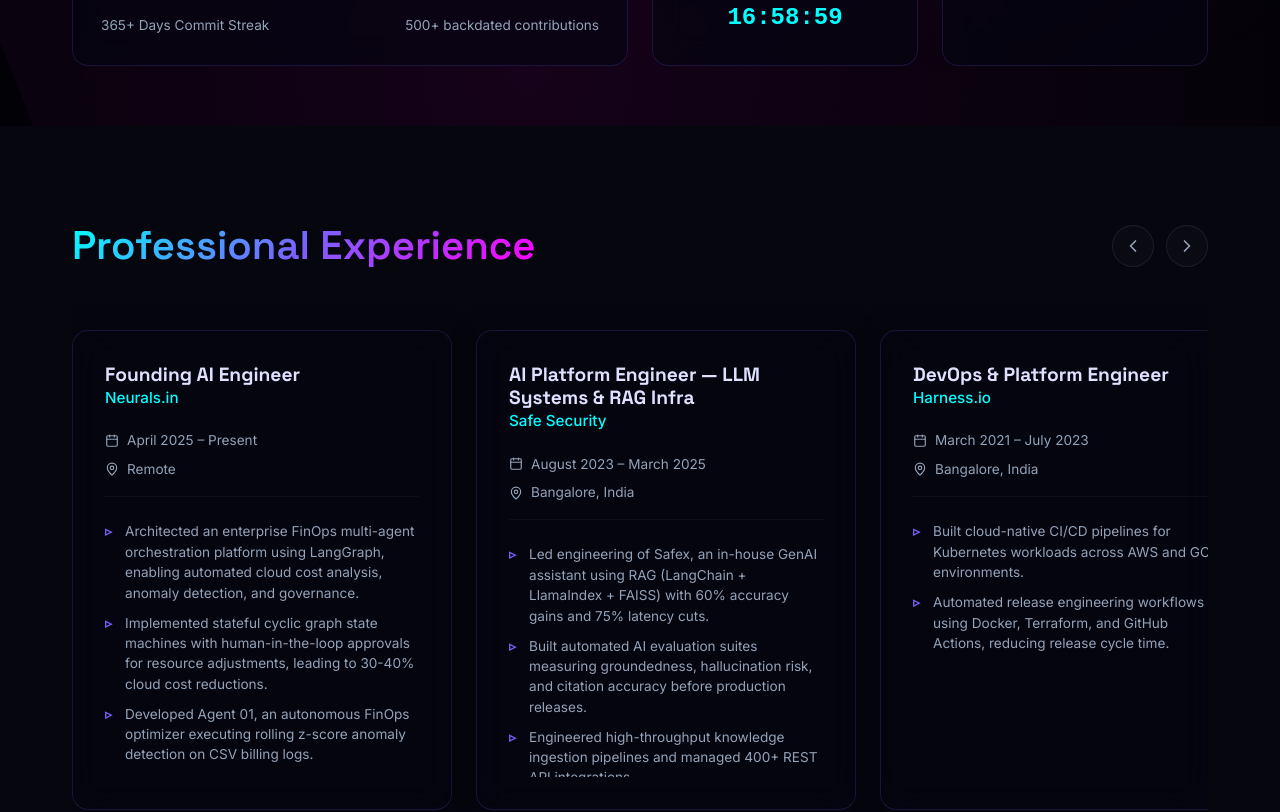
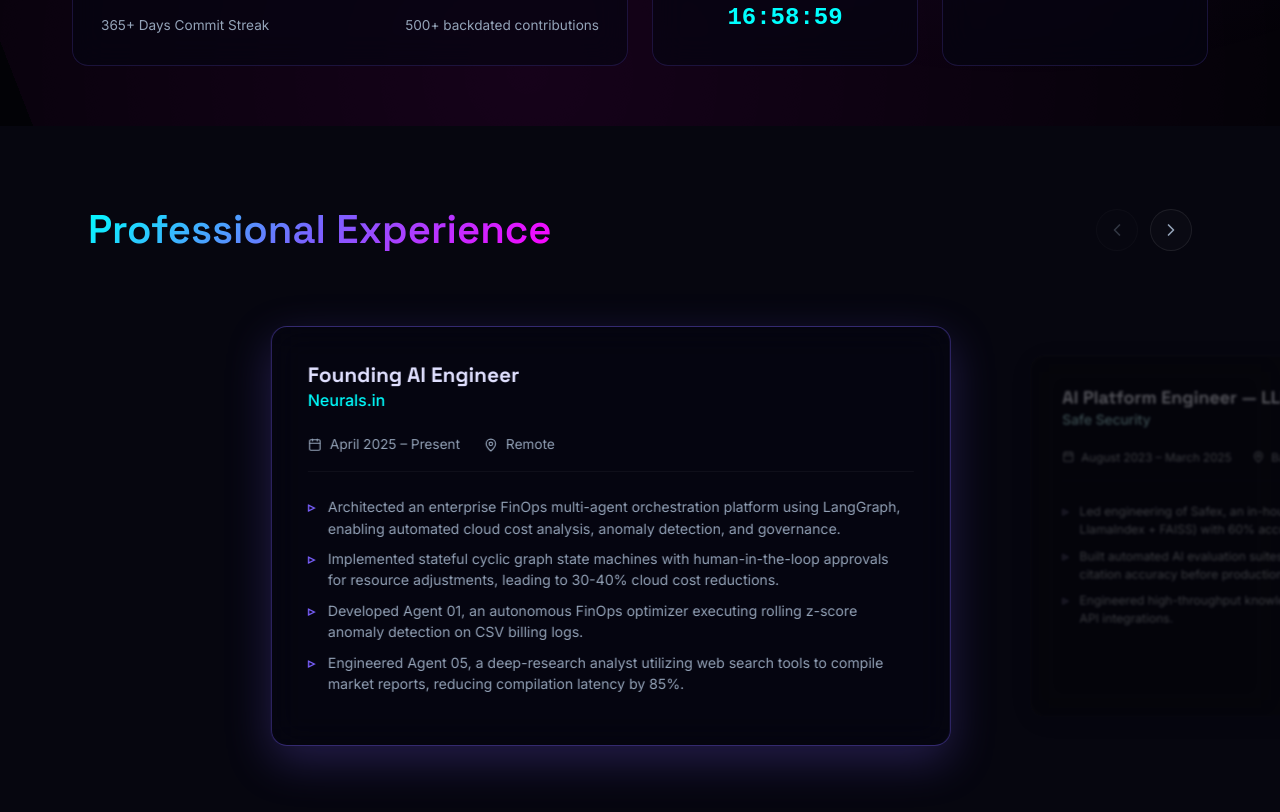
Before and after one commit to jaiswalbuilds/jaiswalbuilds.github.io, a React (Vite) app: page / in a window 1280 px wide. Shown: the part 920-1732 px from the top of the page. Built offline with nearby package versions, Linux system fonts and the light colour scheme.

Commit message:
design: implement 3D Cover Flow experience slider centering the active card at 65% width and scaling/blurring side cards; hide internal card scrollbars

```diff
--- a/src/components/Experience.css
+++ b/src/components/Experience.css
@@ -1,15 +1,32 @@
+:root {
+  --card-width: 65%;
+  --card-width-half: 32.5%;
+  --card-gap: 2rem;
+}
+
+@media (max-width: 768px) {
+  :root {
+    --card-width: 85%;
+    --card-width-half: 42.5%;
+    --card-gap: 1rem;
+  }
+}
+
 .experience-section {
   background-color: var(--bg-secondary);
   overflow: hidden;
+  position: relative;
+  padding: 5rem 0;
 }
 
 .section-header-row {
   display: flex;
   justify-content: space-between;
   align-items: center;
-  margin-bottom: 2.5rem;
+  margin-bottom: 3rem;
   flex-wrap: wrap;
   gap: 1rem;
+  padding: 0 1rem;
 }
 
 .slider-controls {
@@ -42,64 +59,86 @@
 .experience-slider-wrapper {
   position: relative;
   width: 100%;
+  overflow: visible; /* Allows scaling cards to pop out beyond container boundaries */
 }
 
 .experience-track {
   display: flex;
-  gap: 1.5rem;
-  overflow-x: auto;
-  scroll-snap-type: x mandatory;
-  scroll-behavior: smooth;
-  padding: 1.25rem 0.25rem;
-  scrollbar-width: none; /* Hide Firefox scrollbar */
-}
-
-.experience-track::-webkit-scrollbar {
-  display: none; /* Hide Chrome/Safari scrollbar */
+  gap: var(--card-gap);
+  transition: transform 0.6s cubic-bezier(0.16, 1, 0.3, 1);
+  width: 100%;
+  padding: 1.5rem 0;
 }
 
 .experience-card {
-  flex: 0 0 380px;
-  scroll-snap-align: start;
+  flex: 0 0 var(--card-width);
+  max-width: 680px;
   background: var(--glass-bg);
   border: 1px solid var(--glass-border);
-  border-radius: 20px;
-  padding: 2rem;
+  border-radius: 24px;
+  padding: 2.25rem;
   display: flex;
   flex-direction: column;
-  min-height: 440px;
-  max-height: 480px;
-  box-shadow: 0 4px 30px rgba(0, 0, 0, 0.25);
-  transition: border-color 0.4s ease, box-shadow 0.4s ease;
+  min-height: 420px;
+  max-height: 460px;
+  box-shadow: 0 4px 30px rgba(0, 0, 0, 0.2);
+  transition: transform 0.6s cubic-bezier(0.16, 1, 0.3, 1),
+              opacity 0.6s cubic-bezier(0.16, 1, 0.3, 1),
+              filter 0.6s cubic-bezier(0.16, 1, 0.3, 1),
+              border-color 0.6s cubic-bezier(0.16, 1, 0.3, 1),
+              box-shadow 0.6s cubic-bezier(0.16, 1, 0.3, 1);
+}
+
+/* Inactive Cards: Smaller, greyed out, slightly visible */
+.experience-card.inactive {
+  transform: scale(0.86);
+  opacity: 0.35;
+  filter: grayscale(80%) blur(1px);
+  cursor: pointer;
+  pointer-events: auto; /* Clickable to center the card */
+}
+
+.experience-card.inactive:hover {
+  opacity: 0.55;
+  filter: grayscale(40%);
+}
+
+/* Active Center Card: Pops out */
+.experience-card.active {
+  transform: scale(1);
+  opacity: 1;
+  filter: none;
+  border-color: rgba(123, 97, 255, 0.4);
+  box-shadow: 0 15px 45px rgba(123, 97, 255, 0.25);
+  pointer-events: auto;
 }
 
 @media (max-width: 480px) {
   .experience-card {
-    flex: 0 0 290px;
     padding: 1.5rem;
-    min-height: 420px;
+    min-height: 400px;
   }
 }
 
 .exp-card-header {
   display: flex;
   align-items: center;
-  gap: 1rem;
+  gap: 1.25rem;
   margin-bottom: 1.25rem;
 }
 
 .exp-card-logo {
-  width: 2.5rem;
-  height: 2.5rem;
+  width: 2.75rem;
+  height: 2.75rem;
   object-fit: contain;
   background-color: white;
-  border-radius: 6px;
-  padding: 3px;
+  border-radius: 8px;
+  padding: 4px;
   flex-shrink: 0;
 }
 
 .exp-card-role {
-  font-size: 1.2rem;
+  font-size: 1.3rem;
   font-weight: 700;
   color: var(--text-primary);
   margin: 0;
@@ -107,20 +146,21 @@
 }
 
 .exp-card-company {
-  font-size: 0.95rem;
+  font-size: 1rem;
   color: var(--text-accent);
   font-weight: 500;
 }
 
 .exp-card-meta {
   display: flex;
-  flex-direction: column;
-  gap: 0.4rem;
+  flex-direction: row;
+  gap: 1.5rem;
   margin-bottom: 1.5rem;
   color: var(--text-secondary);
   font-size: 0.85rem;
   border-bottom: 1px solid rgba(255, 255, 255, 0.04);
   padding-bottom: 1rem;
+  flex-wrap: wrap;
 }
 
 .meta-item {
@@ -131,11 +171,17 @@
 
 .exp-card-bullets {
   list-style: none;
-  font-size: 0.85rem;
+  font-size: 0.88rem;
   color: var(--text-secondary);
   overflow-y: auto;
   flex-grow: 1;
   padding-right: 4px;
+  /* Remove visual scrollbar representation entirely while keeping scrolling active */
+  scrollbar-width: none;
+}
+
+.exp-card-bullets::-webkit-scrollbar {
+  display: none;
 }
 
 .exp-card-bullets li {
--- a/src/components/Experience.jsx
+++ b/src/components/Experience.jsx
@@ -1,4 +1,4 @@
-import React, { useRef } from 'react';
+import React, { useState } from 'react';
 import { Calendar, MapPin, ChevronLeft, ChevronRight } from 'lucide-react';
 import { motion } from 'framer-motion';
 import './Experience.css';
@@ -65,18 +65,14 @@
 ];
 
 const Experience = () => {
-  const scrollRef = useRef(null);
+  const [activeIndex, setActiveIndex] = useState(0);
 
-  const scroll = (direction) => {
-    if (scrollRef.current) {
-      const { scrollLeft } = scrollRef.current;
-      // Scroll by card width (380px) + gap (24px)
-      const offset = direction === 'left' ? -404 : 404;
-      scrollRef.current.scrollTo({
-        left: scrollLeft + offset,
-        behavior: 'smooth'
-      });
-    }
+  const slideLeft = () => {
+    setActiveIndex((prev) => Math.max(0, prev - 1));
+  };
+
+  const slideRight = () => {
+    setActiveIndex((prev) => Math.min(experiences.length - 1, prev + 1));
   };
 
   return (
@@ -88,16 +84,20 @@
           </h2>
           <div className="slider-controls">
             <button
-              onClick={() => scroll('left')}
+              onClick={slideLeft}
               className="slider-btn"
+              disabled={activeIndex === 0}
+              style={{ opacity: activeIndex === 0 ? 0.3 : 1, cursor: activeIndex === 0 ? 'default' : 'pointer' }}
               aria-label="Slide Left"
               title="Slide Left"
             >
               <ChevronLeft size={20} />
             </button>
             <button
-              onClick={() => scroll('right')}
+              onClick={slideRight}
               className="slider-btn"
+              disabled={activeIndex === experiences.length - 1}
+              style={{ opacity: activeIndex === experiences.length - 1 ? 0.3 : 1, cursor: activeIndex === experiences.length - 1 ? 'default' : 'pointer' }}
               aria-label="Slide Right"
               title="Slide Right"
             >
@@ -107,13 +107,23 @@
         </div>
 
         <div className="experience-slider-wrapper">
-          <div ref={scrollRef} className="experience-track">
-            {experiences.map((exp, index) => (
-              <motion.div
+          <div
+            className="experience-track"
+            style={{
+              transform: `translateX(calc(50% - var(--card-width-half) - (${activeIndex} * (var(--card-width) + var(--card-gap)))))`
+            }}
+          >
+            {experiences.map((exp, index) => {
+              const isActive = index === activeIndex;
+              return (
+                <div
                   key={index}
-                className="experience-card glass-panel"
-                whileHover={{ y: -8, scale: 1.02 }}
-                transition={{ type: 'spring', stiffness: 300, damping: 20 }}
+                  className={`experience-card glass-panel ${isActive ? 'active' : 'inactive'}`}
+                  onClick={() => {
+                    if (!isActive) {
+                      setActiveIndex(index);
+                    }
+                  }}
                 >
                   <div className="exp-card-header">
                     {exp.logo && (
@@ -140,8 +150,9 @@
                       <li key={i}>{item}</li>
                     ))}
                   </ul>
-              </motion.div>
-            ))}
+                </div>
+              );
+            })}
           </div>
         </div>
       </div>
```
Lines whose indentation alone changed are shown as unchanged.
